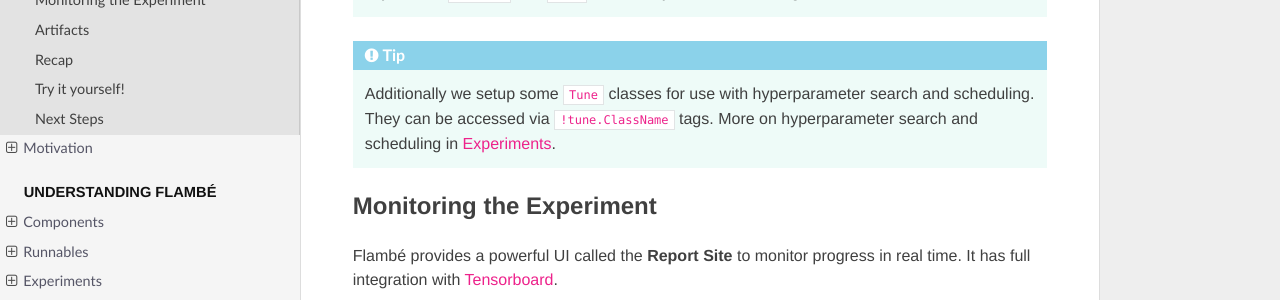
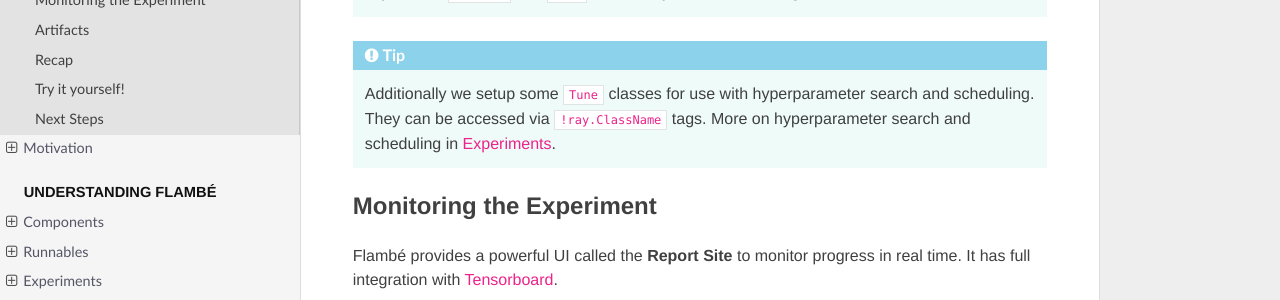
Before and after one commit to asappresearch/flambe, a Sphinx documentation site: the page built from docs/starting/usage.rst, in a window 1280 px wide and 900 px high, scrolled down 2869 px. Shown: the part 147-447 px from the top of the window. Built offline with Sphinx 7.4.7 and the Read the Docs theme 2.0.0, drawn with Linux system fonts in a browser that asks for light colours; pages that are not in the unit, such as notebooks, are missing from menus.

Commit message:
use module names for prefix, add to dynamic component

```diff
--- a/README-pypi.rst
+++ b/README-pypi.rst
@@ -97,7 +97,7 @@ Define an ``Experiment``:
 
     # Define how to schedule variants
     schedulers:
-      train: !tune.HyperBandScheduler
+      train: !ray.HyperBandScheduler
 
 All objects in the ``pipeline`` are subclasses of ``Component``, which
 are automatically registered to be used with YAML. Custom ``Component``
--- a/README.rst
+++ b/README.rst
@@ -104,7 +104,7 @@ Define an ``Experiment``:
 
     # Define how to schedule variants
     schedulers:
-      train: !tune.HyperBandScheduler
+      train: !ray.HyperBandScheduler
 
 All objects in the ``pipeline`` are subclasses of ``Component``, which
 are automatically registered to be used with YAML. Custom ``Component``
--- a/docs/index.rst
+++ b/docs/index.rst
@@ -68,7 +68,7 @@ Visit the github repo: https://github.com/Open-ASAPP/flambe
 
     # Define how to schedule variants
     schedulers:
-      train: !tune.HyperBandScheduler
+      train: !ray.HyperBandScheduler
 
 
 The experiment can be executed by running:
--- a/docs/starting/usage.rst
+++ b/docs/starting/usage.rst
@@ -154,7 +154,7 @@ a powerful and flexible implementation called :class:`~flambe.learn.Trainer`:
 
 .. tip::
   Additionally we setup some ``Tune`` classes for use with hyperparameter search and scheduling.
-  They can be accessed via ``!tune.ClassName`` tags. More on hyperparameter search and
+  They can be accessed via ``!ray.ClassName`` tags. More on hyperparameter search and
   scheduling in :ref:`understanding-experiments_label`.
 
 
--- a/docs/understanding/experiments.rst
+++ b/docs/understanding/experiments.rst
@@ -276,7 +276,7 @@ HyperBand, and soon more complex search algorithms like HyperOpt will be availab
 .. code-block:: yaml
 
     schedulers:
-        b1: !tune.HyperBandScheduler
+        b1: !ray.HyperBandScheduler
 
     pipeline:
         b0: !ext.TCProcessor
```
Also changed, not shown: 6 other files.
